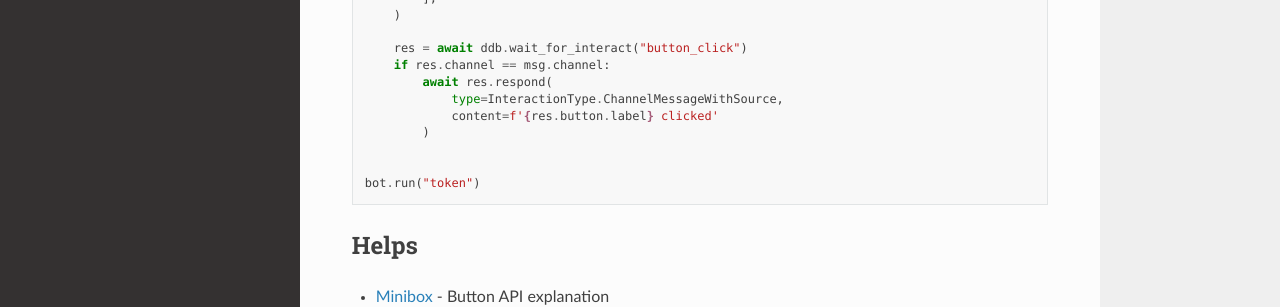
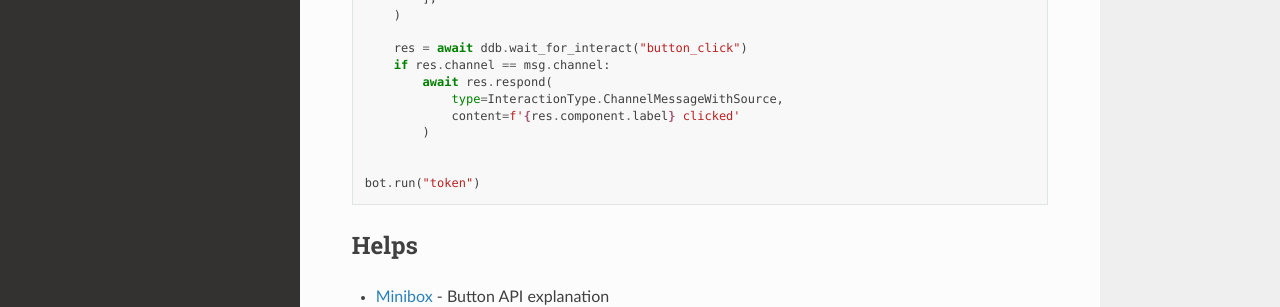
Before and after one commit to woohyunjng/discord.py-components, a Sphinx documentation site: the page built from docs/pages/index.rst, in a window 1280 px wide and 1240 px high. Shown: the part 778-1085 px from the top of the window. Built offline with Sphinx 7.4.7 and the Read the Docs theme 2.0.0, drawn with Linux system fonts in a browser that asks for light colours.

Commit message:
fix: example error

```diff
--- a/docs/pages/index.rst
+++ b/docs/pages/index.rst
@@ -43,7 +43,7 @@ Examples
         if res.channel == msg.channel:
             await res.respond(
                 type=InteractionType.ChannelMessageWithSource,
-                content=f'{res.button.label} clicked'
+                content=f'{res.component.label} clicked'
             )
 
 
```
Also changed, not shown: README.md (+1 -1 lines).
